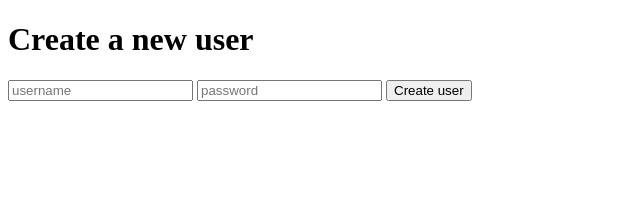
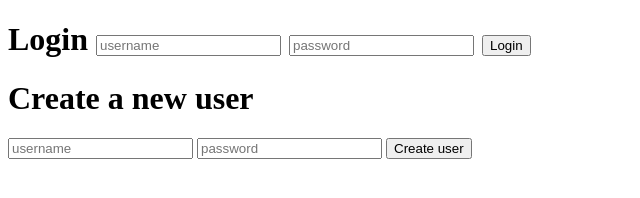
Before and after one commit to JustinSHong/Node_MySql, a website: page public/index.html in a window 1280 px wide. Shown: the whole page, without its empty margins (0-640 px from the left). Drawn offline with Linux system fonts and the light colour scheme.

Commit message:
created Login form

```diff
--- a/public/index.html
+++ b/public/index.html
@@ -4,6 +4,19 @@
         <title>Node MySQL Database Tutorial</title>
     </head>
     <body>
+        <form action="" class="Login">
+            <h1>
+                Login
+                <input type="text" placeholder="username" class="username" />
+                <input
+                    type="password"
+                    placeholder="password"
+                    class="password"
+                />
+                <input type="submit" value="Login" />
+            </h1>
+        </form>
+
         <form class="CreateUser">
             <h1>Create a new user</h1>
             <input type="text" class="username" placeholder="username" />
```
